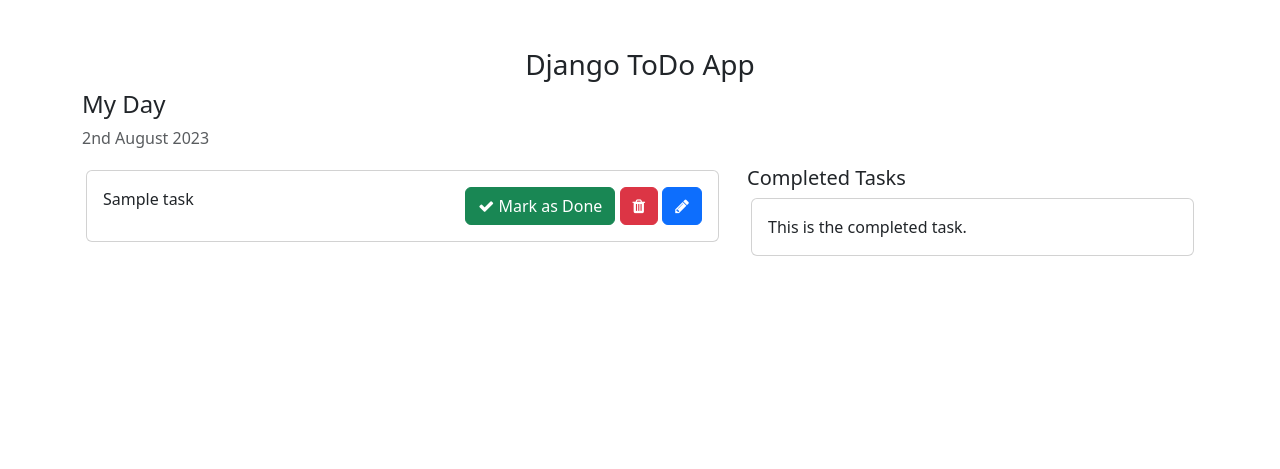
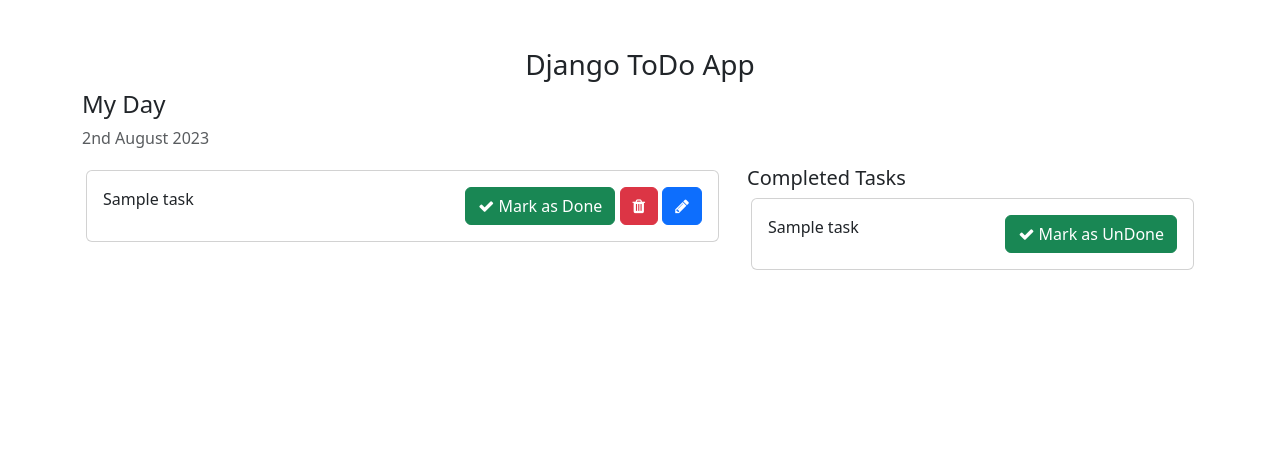
Before and after one commit to HurtLocker936/To-Do-App, a Django app: template templates/home.html in a window 1280 px wide. Shown: the top 469 px of the page. Run offline with Django 4.2, Linux system fonts and the light colour scheme; the template is opened without the code that fills it: most values are stand-ins (such as "Sample title", 1, 10 or a date in 2020).

Commit message:
new commit

```diff
--- a/templates/home.html
+++ b/templates/home.html
@@ -31,9 +31,9 @@
                     <div class="card-body">
                         {{ task.task }}
                         <span style="position: relative; float: right;">
-                            <a class="btn btn-success"><i class="fa fa-check"></i> Mark as Done</a>
-                            <a class="btn btn-danger"><i class="fa fa-trash"></i></a>
-                            <a class="btn btn-primary"><i class="fa fa-pencil"></i></a>
+                            <a href="{% url 'mark_as_done' task.pk %}" class="btn btn-success"><i class="fa fa-check"></i> Mark as Done</a>
+                            <a href="{% url 'delete_task' task.pk %}" class="btn btn-danger"><i class="fa fa-trash"></i></a>
+                            <a href="{% url 'edit_task' task.pk %}" class="btn btn-primary"><i class="fa fa-pencil"></i></a>
                         </span>
                     </div>
                 </div>
@@ -43,11 +43,16 @@
             <div class="col-md-5 col-lg-5">
                 <h5>Completed Tasks</h5>
                 <!-- List of all the tasks that have completed -->
+                {% for task in completed_tasks %}
                 <div class="card m-1">
                     <div class="card-body">
-                        This is the completed task.
+                        {{ task.task }}
+                        <span style="position: relative; float: right;">
+                            <a href="{% url 'mark_as_undone' task.pk %}" class="btn btn-success"><i class="fa fa-check"></i> Mark as UnDone</a>
+                        </span>
                     </div>
                 </div>
+                {% endfor %}
             </div>
         </div>
         <div class="row">
--- a/todo/urls.py
+++ b/todo/urls.py
@@ -4,4 +4,8 @@
 
 urlpatterns = [
     path('addtask/', views.AddTask, name='addtask'),
+    path('mark_as_done/<int:pk>/', views.MarkTask, name='mark_as_done'),
+    path('delete_task/<int:pk>', views.DeleteTask, name='delete_task'),
+    path('mark_as_undone/<int:pk>', views.MarkUndone, name='mark_as_undone'),
+    path('edit_task/<int:pk>', views.EditTask, name='edit_task'),
 ]
--- a/todo_main/views.py
+++ b/todo_main/views.py
@@ -4,7 +4,9 @@
 
 def home(request):
     tasks = Task.objects.filter(is_completed=False).order_by('-updated_at')
+    completed_task = Task.objects.filter(is_completed=True)
     context = {
-        "tasks_list": tasks
+        "tasks_list": tasks,
+        'completed_tasks': completed_task,
     }
     return render(request, 'home.html', context)
```
Also changed, not shown: todo/views.py (+27 -0 lines), db.sqlite3.
